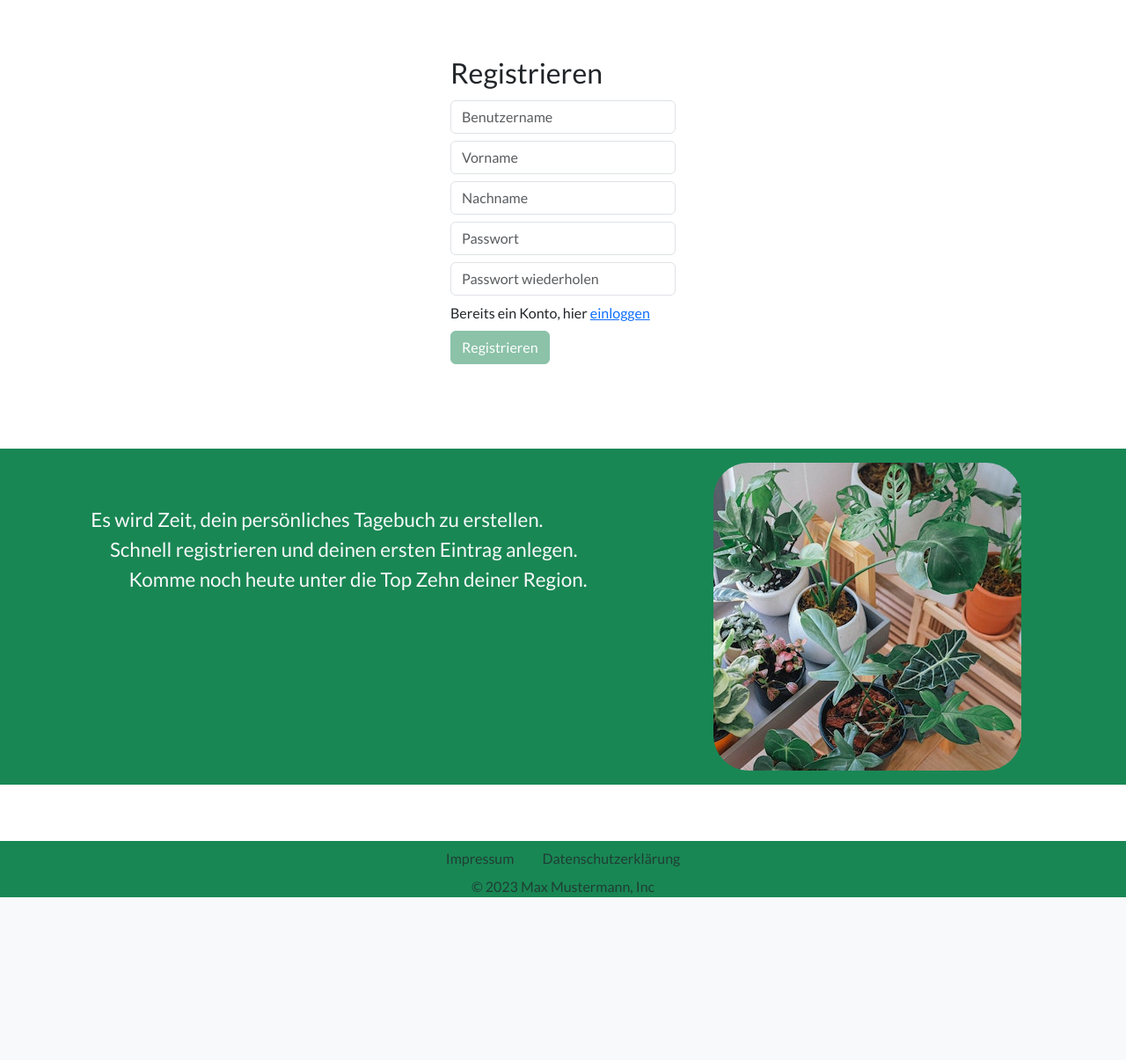
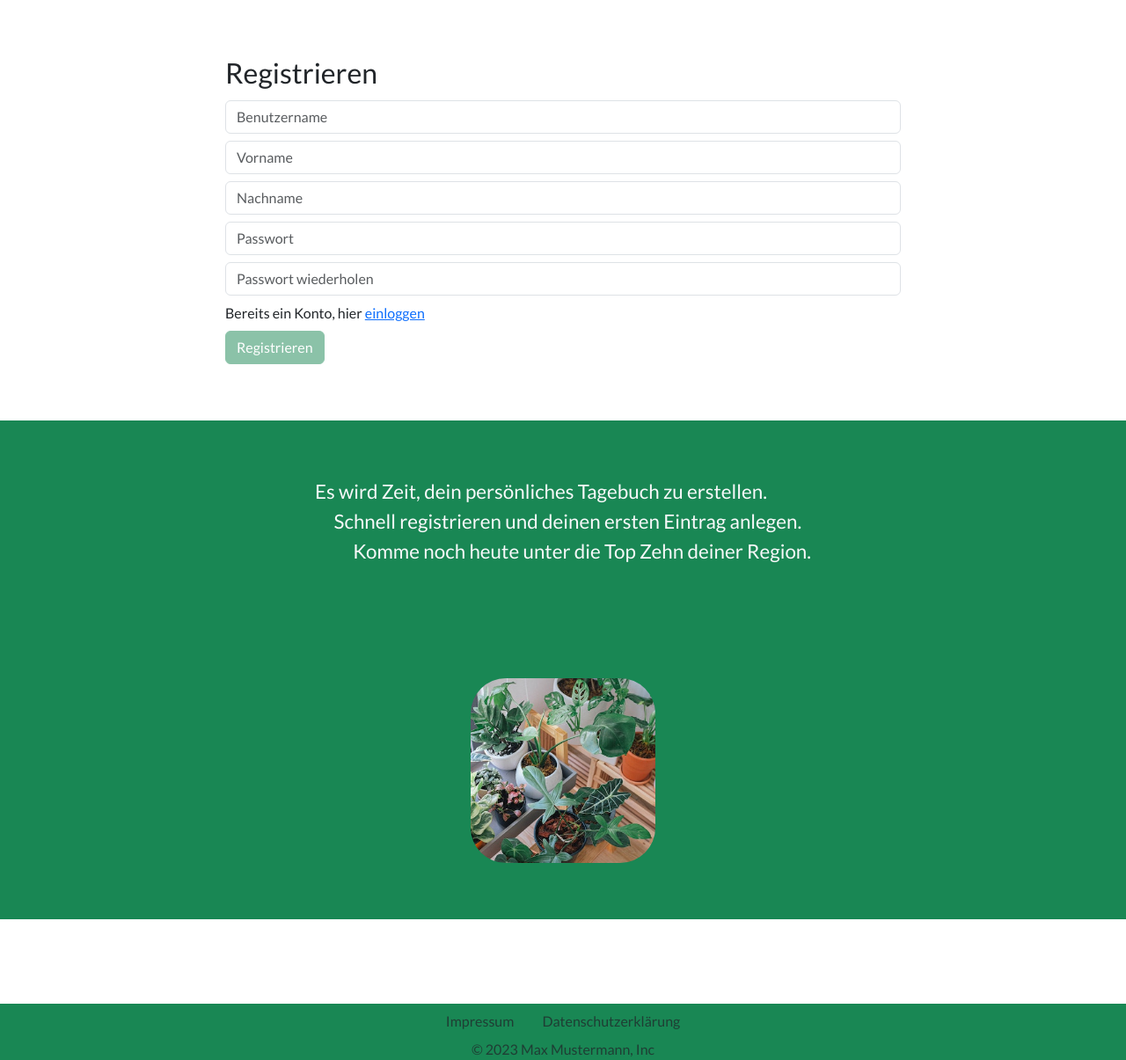
Before and after one commit to Placdotech/DP-Coding-Plant-Journal, a Django app: page /signup/ in a window 1280 px wide. Shown: the part 86-1291 px from the top of the page at 88% size. Before the commit the page ends 1106 px from the top, so only its background shows below. Run offline with Django 4.2, Linux system fonts and the light colour scheme; some libraries are stand-ins or nearby versions.

Commit message:
css for mobile and co

```diff
--- a/Plant_Journal/my_site/templates/sites/home.html
+++ b/Plant_Journal/my_site/templates/sites/home.html
@@ -3,7 +3,7 @@
 {% block content %}
 <div id="home_container">
     {% if new_user_reg %}
-    <span class="badge rounded-pill bg-warning text-dark m-2 w-25 p-2" id="signup_success">Die Registrierung war erfolgreich</span>
+    <span class="badge rounded-pill bg-warning text-dark m-2 p-2" id="signup_success">Die Registrierung war erfolgreich</span>
     {% endif %}
     <section id="home_heading_section">
         <h1>Ihre Pflanzen Ihre Reise</h1>
--- a/Plant_Journal/my_site/templates/sites/nav.html
+++ b/Plant_Journal/my_site/templates/sites/nav.html
@@ -27,7 +27,6 @@
                 <a class="nav-link text-light" href="{% url 'contact' %}">Kontakt</a>
               </li>
             </ul>
-          </div>
             {% if request.COOKIES.user_key != none %}
             {% if username %}
             <p class="text-light" id="nav_username" >Hallo {{username}},</p>
@@ -37,5 +36,6 @@
             <a href="{% url 'login' %}"><button type="button" class="btn btn-warning text-dark text-end">Login</button></a>
             {% endif %}
           </div>
+        </div>
       </nav>
 </div>
--- a/Plant_Journal/static/CSS/style_css.css
+++ b/Plant_Journal/static/CSS/style_css.css
@@ -137,12 +204,24 @@ body{
 .my_slide_login img{
     border-radius: 2.5rem;
 }
+@media screen and (max-width: 1300px) {
+    .my_slide_login img{
+        width: 60%;
+        height: auto;
+        margin: auto;
+    }
+}
 /* ----- Signup ----- */
 #signup_container{
     display: flex;
     flex-direction: column;
     margin: 4rem auto 4rem auto;
     width: 20%;
+}
+@media screen and (max-width: 1300px) {
+    #signup_container{
+        width: 60%;
+    }
 }
 #signup_sub_container{
     display: flex;
@@ -152,18 +231,52 @@ body{
     width: 100vw;
     background-color: #198754;
 }
+@media screen and (max-width: 1300px) {
+    #signup_sub_container{
+        flex-direction: column;
+        margin: 3rem auto 2rem auto;
+    }
+}
 #signup_sub_text{
     margin: 4rem auto auto auto;
+}
+@media screen and (max-width: 300px){
+    #signup_sub_text{
+        font-size: 1rem;
+    }
+}
+@media screen and (min-width:301px) and (max-width: 350px){
+    #signup_sub_text{
+        font-size: 1.2rem;
+    }
+}
+@media screen and (max-width: 1300px){
+    #signup_sub_text{
+        margin: 4rem auto 4rem auto;
+    }
 }
 #my_carousel_signup{
     padding: 1rem;
     margin: auto auto auto 1.5rem;
+}
+@media screen and (max-width: 1300px) {
+    #my_carousel_signup{
+        padding: 1rem;
+        margin: 3rem auto 3rem auto;
+    }
 }
 .my_slide_signup {
     display: none;
 }
 .my_slide_signup img{
     border-radius: 2.5rem;
+}
+@media screen and (max-width: 1300px) {
+    .my_slide_signup img{
+        width: 60%;
+        height: auto;
+        margin: auto;
+    }
 }
 #signup_username_error_badge{
     display: none;
@@ -368,5 +493,6 @@ body{
 }
 /* ----- Footer ----- */
 #footer_container{
+    margin-top: 4rem;
     background-color: #198754;
 }
```
Also changed, not shown: other parts of Plant_Journal/static/CSS/style_css.css (+80 -1 lines), Plant_Journal/media/media/images/Color_logo_with_background.png (added), Plant_Journal/media/media/images/pflanze_0_j8cqTNh.jpg (added), Plant_Journal/media/media/images/pflanze_1_2mBn2yE.jpg (added), Plant_Journal/media/media/images/pflanze_2_THh7Cv1.jpg (added), Plant_Journal/media/media/images/pflanze_3_SSJNGyy.jpg (added), Plant_Journal/media/media/images/pflanze_4_VLSBAMW.jpg (added), Plant_Journal/media/media/images/pflanze_5_UPU1NEJ.jpg (added), 3 other files. Lines whose indentation alone changed are shown as unchanged.
